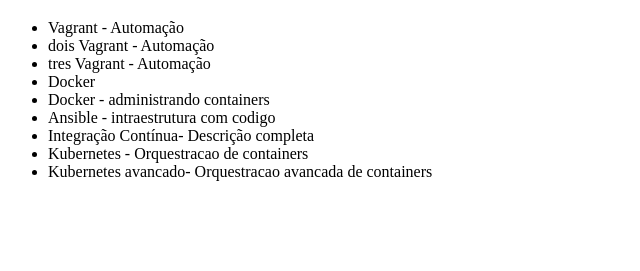
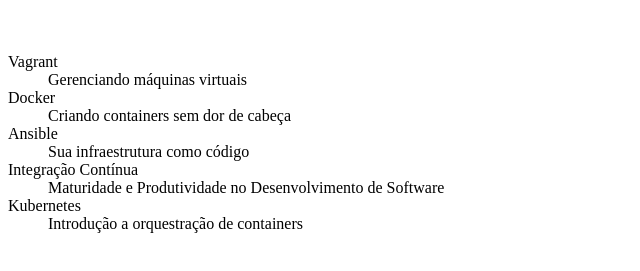
Before and after one commit to barrosf/alura-git, a plain HTML site: page index.html in a window 1280 px wide. Shown: the part 61-332 px from the top of the page, without its empty margins (0-640 px from the left). Drawn offline with Linux system fonts and the light colour scheme.

Commit message:
Separando os títulos por linhas em um unico commit

```diff
--- a/index.html
+++ b/index.html
@@ -6,16 +6,23 @@
 </head>
 <body>
     <h1>Curso de DevOps</h1>
-    <ul>
-        <li>Vagrant - Automação</li>
-        <li>dois Vagrant - Automação</li>
-        <li>tres Vagrant - Automação</li>
-        <li>Docker</li>
-        <li>Docker - administrando containers</li>
-        <li>Ansible - intraestrutura com codigo</li>
-        <li>Integração Contínua- Descrição completa</li>
-        <li>Kubernetes - Orquestracao de containers</li>
-        <li>Kubernetes avancado- Orquestracao avancada de containers</li>
-    </ul>
+    <br>
+    <dl>
+      <dt>
+      <dt>Vagrant</dt>
+        <dd>Gerenciando máquinas virtuais</dd>
+      <dt>
+      <dt>Docker</dt>
+        <dd>Criando containers sem dor de cabeça</dd>
+      <dt>
+      <dt>Ansible</dt>
+        <dd>Sua infraestrutura como código</dd>
+      <dt>
+      <dt>Integração Contínua</dt>
+        <dd>Maturidade e Produtividade no Desenvolvimento de Software</dd>
+      <dt>
+      <dt>Kubernetes</dt>
+        <dd>Introdução a orquestração de containers</dd>
+    </dl>
 </body>
 </html>
```
